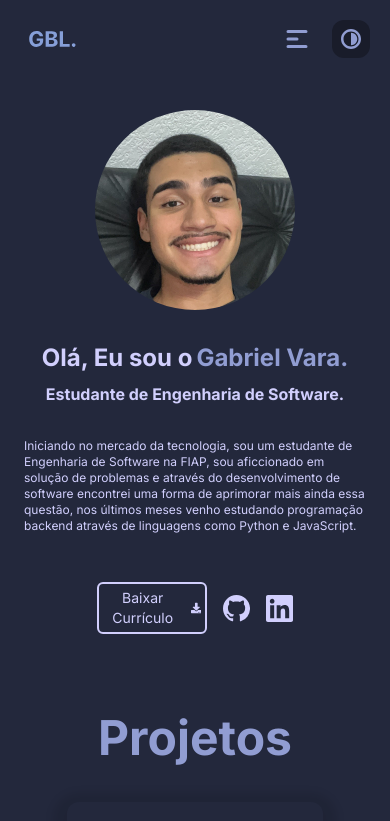
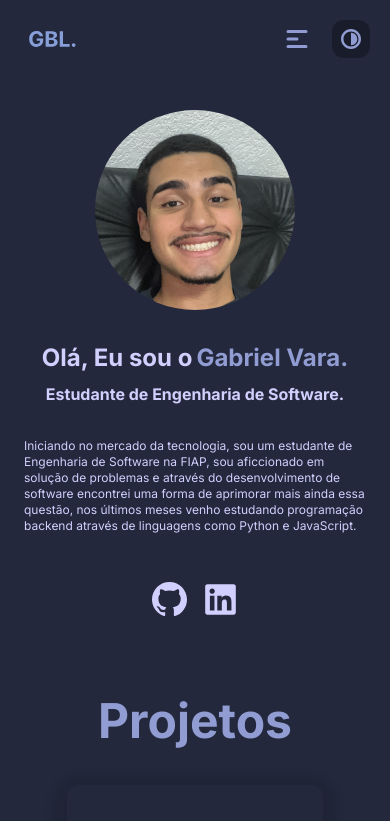
Before and after one commit to gabrielvara/portifolio, a React (Vite) app: page / in a window 390 px wide. Shown: the top 821 px of the page. Built offline with nearby package versions, Linux system fonts and the light colour scheme.

Commit message:
Adicionando Curriculo

```diff
--- a/src/components/hero.jsx
+++ b/src/components/hero.jsx
@@ -33,8 +33,8 @@ const hero = () => {
             </p>
         </div>
         <div className="flex ssm:gap-4 sm:gap-8 md:gap-12 xl:gap-20 mx-48 mt-12 items-center">
-            <button className="ssm:hidden md:flex border-2 border-paragraphcolor p-3 rounded-md items-center flex gap-4 font-inter text-paragraphcolor text-lg">Baixar Currículo<FaDownload/></button>
-            <button className="ssm:flex md:hidden border-2 border-paragraphcolor p-1 rounded-md items-center flex gap-2 font-inter text-paragraphcolor text-sm">Baixar Currículo<FaDownload/></button>
+            <a className="ssm:hidden md:flex" href="/curriculo2024.pdf"><button className="ssm:hidden md:flex border-2 border-paragraphcolor p-3 rounded-md items-center flex gap-4 font-inter text-paragraphcolor text-lg">Baixar Currículo<FaDownload/></button></a>
+            <a className="ssm:hidden md:flex" href="/curriculo2024.pdf"><button className="ssm:flex md:hidden border-2 border-paragraphcolor p-1 rounded-md items-center flex gap-2 font-inter text-paragraphcolor text-sm">Baixar Currículo<FaDownload/></button></a>
             <BsGithub size={35} color="#D1CFFD"/>
             <FaLinkedin size={35} color="#D1CFFD"/>
         </div>
```
Also changed, not shown: 1 other file (tests, documents, lock files or other folders).
